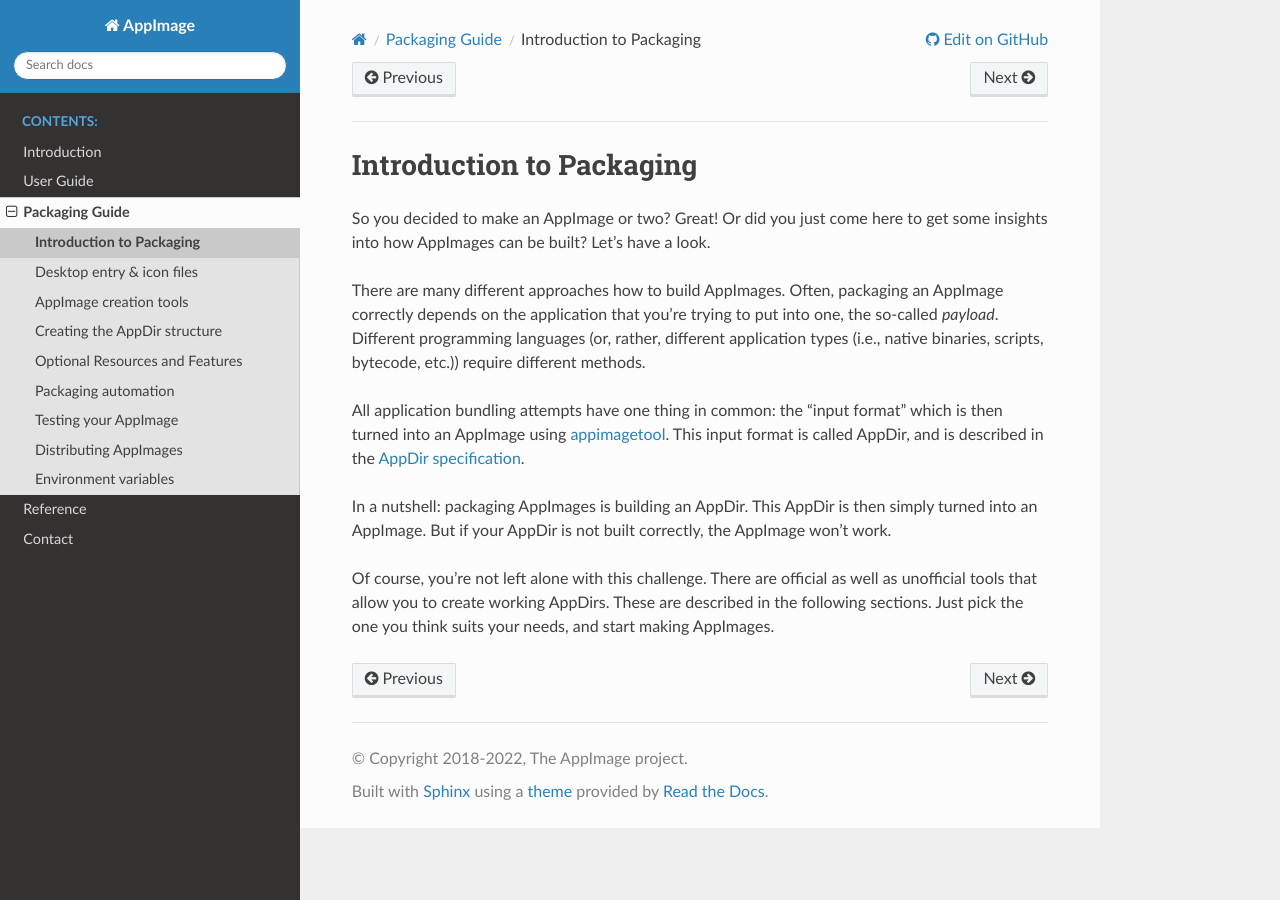
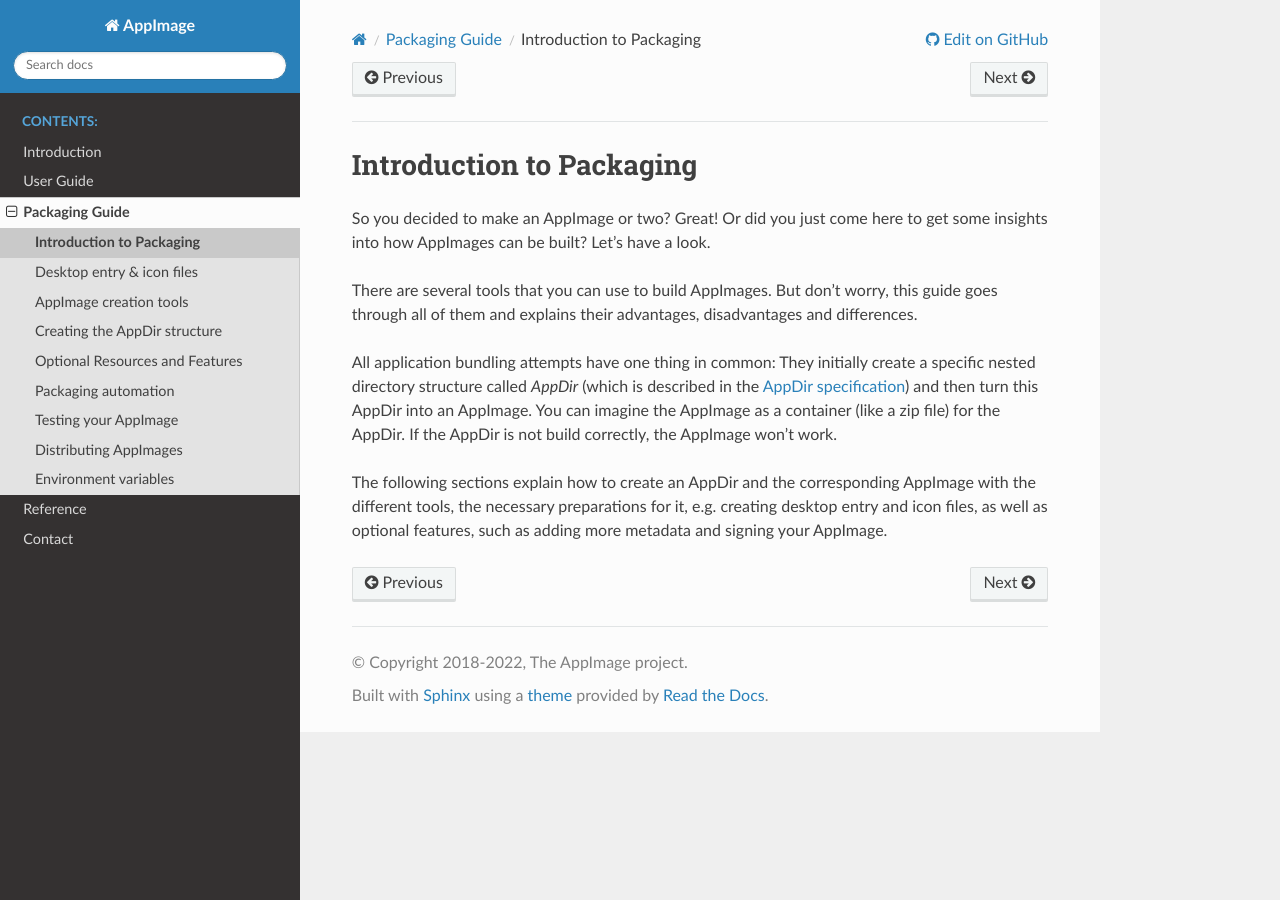
Before and after one commit to AppImage/docs.appimage.org, a Sphinx documentation site: the page built from source/packaging-guide/introduction.rst, in a window 1280 px wide. Built offline with Sphinx 7.4.7 and the Read the Docs theme 2.0.0, drawn with Linux system fonts in a browser that asks for light colours.

Commit message:
Rewrote packaging guide introduction
The packaging guide introduction has been rewritten and improved.
Among other things, additional information about the content of the packaging guide has been added.

```diff
--- a/source/packaging-guide/introduction.rst
+++ b/source/packaging-guide/introduction.rst
@@ -3,10 +3,8 @@
 
 So you decided to make an AppImage or two? Great! Or did you just come here to get some insights into how AppImages can be built? Let's have a look.
 
-There are many different approaches how to build AppImages. Often, packaging an AppImage correctly depends on the application that you're trying to put into one, the so-called *payload*. Different programming languages (or, rather, different application types (i.e., native binaries, scripts, bytecode, etc.)) require different methods.
+There are several tools that you can use to build AppImages. But don't worry, this guide goes through all of them and explains their advantages, disadvantages and differences.
 
-All application bundling attempts have one thing in common: the "input format" which is then turned into an AppImage using :ref:`appimagetool <ref-appimagetool>`. This input format is called AppDir, and is described in the :ref:`AppDir specification <ref-appdir-specification>`.
+All application bundling attempts have one thing in common: They initially create a specific nested directory structure called *AppDir* (which is described in the :ref:`AppDir specification <ref-appdir-specification>`) and then turn this AppDir into an AppImage. You can imagine the AppImage as a container (like a zip file) for the AppDir. If the AppDir is not build correctly, the AppImage won't work.
 
-In a nutshell: packaging AppImages is building an AppDir. This AppDir is then simply turned into an AppImage. But if your AppDir is not built correctly, the AppImage won't work.
-
-Of course, you're not left alone with this challenge. There are official as well as unofficial tools that allow you to create working AppDirs. These are described in the following sections. Just pick the one you think suits your needs, and start making AppImages.
+The following sections explain how to create an AppDir and the corresponding AppImage with the different tools, the necessary preparations for it, e.g. creating desktop entry and icon files, as well as optional features, such as adding more metadata and signing your AppImage.
```
